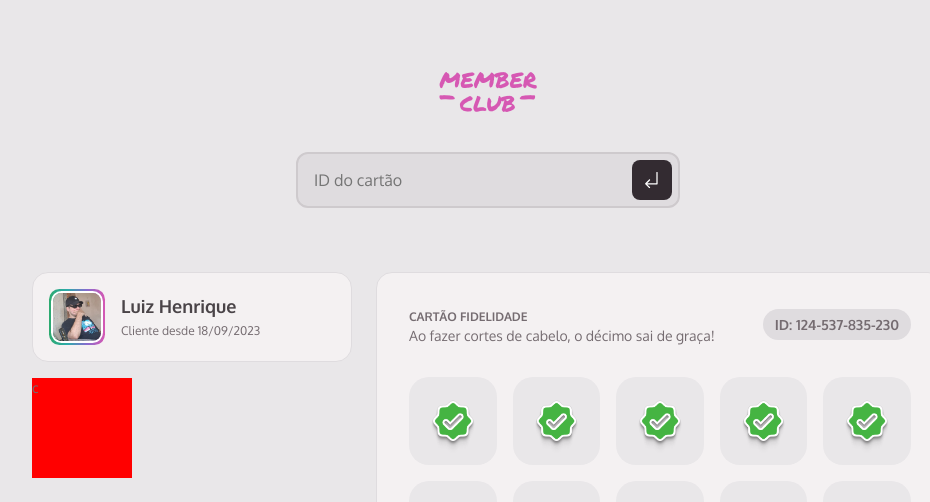
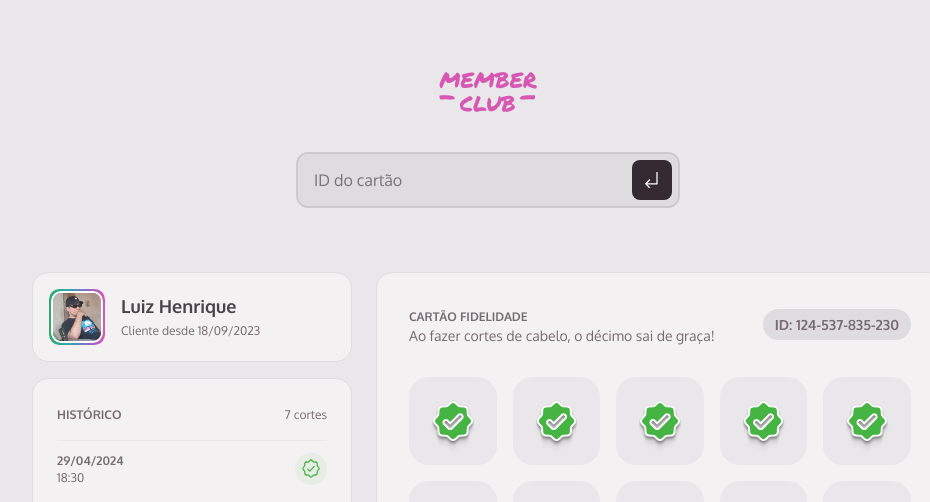
Before and after one commit to CaioDetore/member-club, a website built with webpack: page index.html in a window 1280 px wide. Shown: the top 502 px of the page, without its empty margins (152-1082 px from the left). Built offline with nearby package versions, Linux system fonts and the light colour scheme; files whose address does not match are found by name.

Commit message:
feat: interface histórico

```diff
--- a/index.html
+++ b/index.html
@@ -104,16 +104,25 @@
           </div>
         </section>
 
-        <div
-          style="
-            grid-area: C;
-            width: 100px;
-            height: 100px;
-            background-color: red;
-          "
-        >
-          c
-        </div>
+        <section id="history" class="shape">
+          <div class="header">
+            <h1>HISTÓRICO</h1>
+            <h2>7 cortes</h2>
+          </div>
+
+          <ul>
+            <li>
+              <div class="date-info">
+                <h1>29/04/2024</h1>
+                <h2>18:30</h2>
+              </div>
+
+              <div class="check-wrapper">
+                <img src="src/assets/icons/check.svg" alt="concluído">
+              </div>
+            </li>
+          </ul>
+        </section>
       </div>
     </div>
   </body>
--- a/src/main.js
+++ b/src/main.js
@@ -9,3 +9,4 @@ import "./styles/header.css"
 import "./styles/layout.css"
 import "./styles/profile.css"
 import "./styles/loyality-card.css"
+import "./styles/history.css"
--- a/src/styles/global.css
+++ b/src/styles/global.css
@@ -8,8 +8,8 @@
   /* Color styles */
   --font-family: 'Oxygen', sans-serif;
 
-  --pink: rgba(214, 88, 179, 1);
-  --green: rgba(69, 180, 66, 1);
+  --pink: #D658B3;
+  --green: #45B442;
 
   --white: rgba(255, 255, 255, 1);
   --gray-100: rgba(244, 241, 242, 1);
--- /dev/null
+++ b/src/styles/history.css
@@ -0,0 +1,59 @@
+#history {
+  grid-area: C;
+  padding: 1.25rem 1.5rem;
+
+  & h1 {
+    font: var(--subtitle-sm);
+    color: var(--gray-500);
+  }
+
+  & h2 {
+    font: var(--text-xs);
+    color: var(--gray-500);
+  }
+
+  & .header {
+    display: flex;
+    justify-content: space-between;
+  }
+
+  & ul {
+    list-style-type: none;
+
+    margin-top: 1rem;
+    border-top: 1px solid var(--gray-200);
+
+    & li {
+      display: flex;
+      justify-content: space-between;
+
+      padding: 0.75rem 0;
+
+      & .check-wrapper {
+        width: 2rem;
+        height: 2rem;
+
+        display: flex;
+        align-items: center;
+        justify-content: center;
+
+        padding: 0.25rem;
+        border-radius: 999px;
+        background-color: #45B44212;
+
+        & img {
+          width: 1.31rem;
+          height: 1.31rem;
+
+          object-fit: contain;
+        }
+      }
+    }
+  }
+}
+
+@media (width >= 80em) {
+  #history {
+    padding: 1.75rem 1.5rem;
+  }
+}
```
Also changed, not shown: src/assets/icons/check.svg (added).
